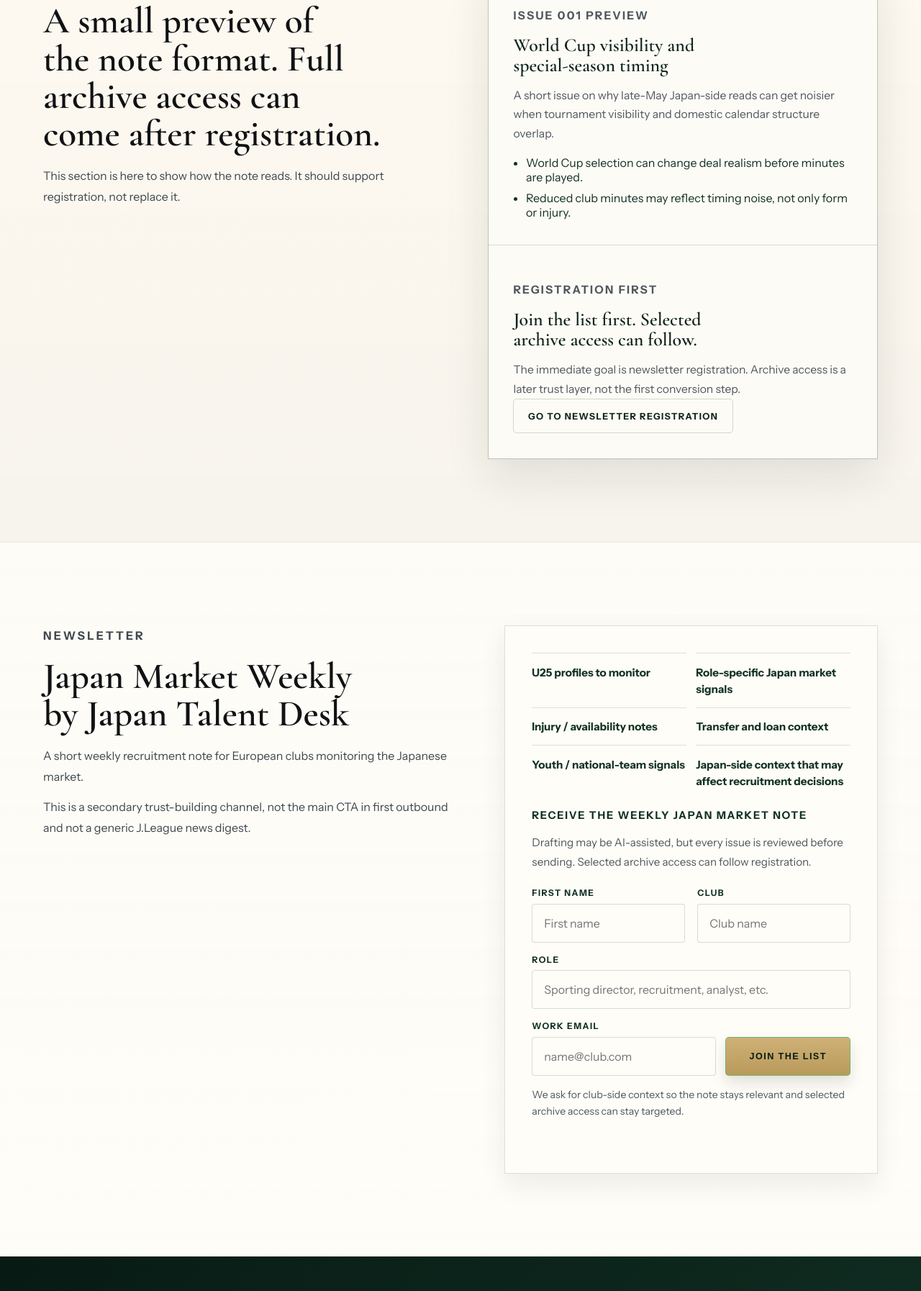
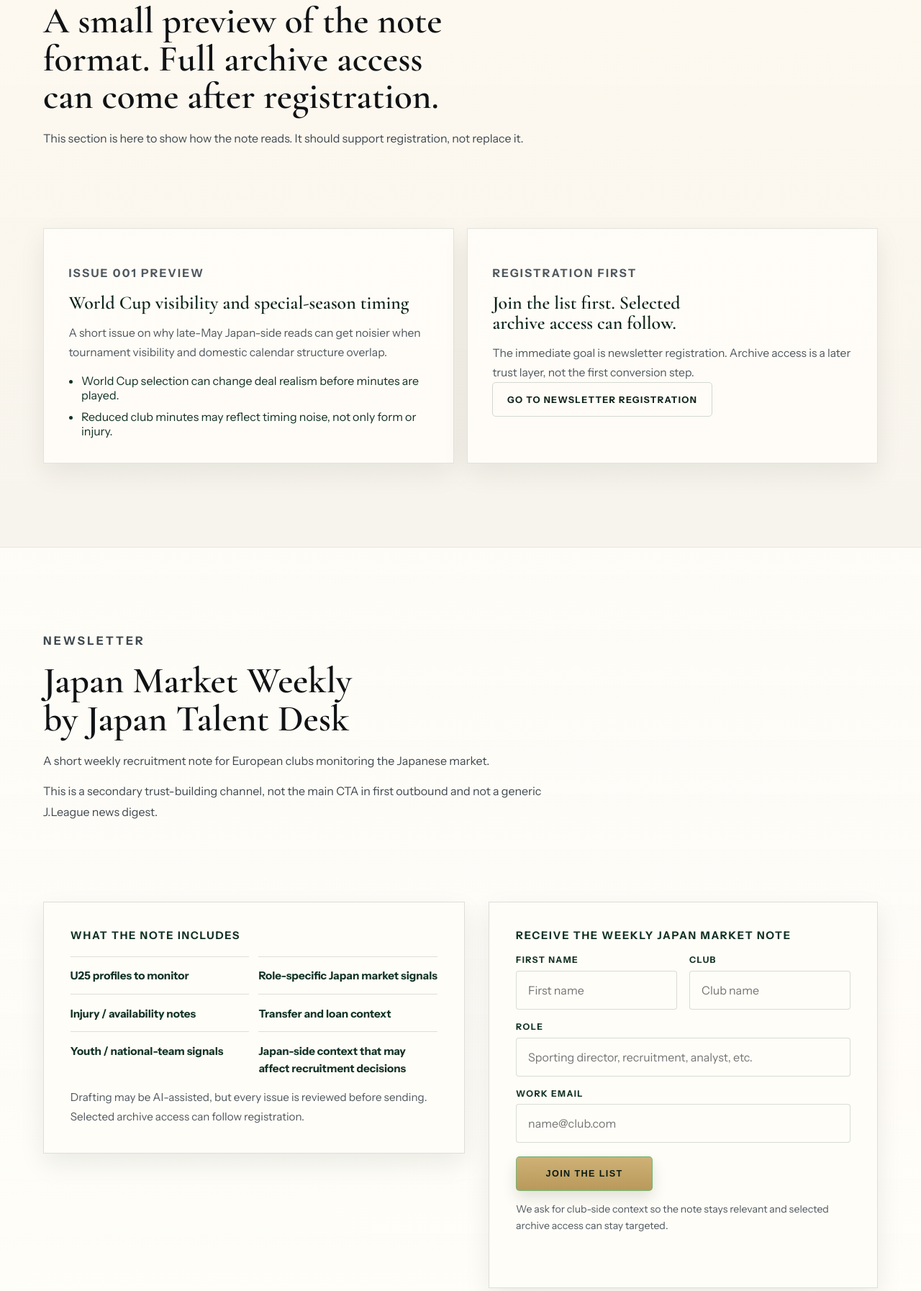
Before and after one commit to asfsei3/Japan-Talent-Desk, a website: page index.html in a window 1280 px wide. Shown: the part 3816-5610 px from the top of the page at 72% size. Drawn offline with nearby package versions, Linux system fonts and the light colour scheme.

Commit message:
Restructure archive and newsletter sections

```diff
--- a/index.html
+++ b/index.html
@@ -193,8 +193,8 @@
       </section>
 
       <section class="section archive-preview-section" id="archive-preview" aria-labelledby="archive-preview-title">
-        <div class="container archive-preview-layout">
-          <div class="section-heading compact">
+        <div class="container archive-preview-stack">
+          <div class="section-heading archive-section-heading">
             <p class="eyebrow">Selected Archive Preview</p>
             <h2 id="archive-preview-title">A small preview of the note format. Full archive access can come after registration.</h2>
             <p>
@@ -227,8 +227,8 @@
       </section>
 
       <section class="section newsletter-section" id="newsletter" aria-labelledby="newsletter-title">
-        <div class="container newsletter-layout">
-          <div class="section-heading compact">
+        <div class="container newsletter-stack">
+          <div class="section-heading newsletter-section-heading">
             <p class="eyebrow">Newsletter</p>
             <h2 id="newsletter-title">Japan Market Weekly by Japan Talent Desk</h2>
             <p>
@@ -240,6 +240,8 @@
             </p>
           </div>
           <div class="newsletter-panel">
+            <div class="newsletter-panel-copy">
+              <p class="newsletter-cta">What the note includes</p>
               <ul class="focus-list" aria-label="Japan Market Weekly content">
                 <li>U25 profiles to monitor</li>
                 <li>Role-specific Japan market signals</li>
@@ -248,11 +250,13 @@
                 <li>Youth / national-team signals</li>
                 <li>Japan-side context that may affect recruitment decisions</li>
               </ul>
-            <p class="newsletter-cta">Receive the weekly Japan market note</p>
               <p class="newsletter-note">
                 Drafting may be AI-assisted, but every issue is reviewed before
                 sending. Selected archive access can follow registration.
               </p>
+            </div>
+            <div class="newsletter-form-card">
+              <p class="newsletter-cta">Receive the weekly Japan market note</p>
               <form class="newsletter-form" id="newsletter-form" novalidate>
                 <div class="newsletter-form-grid">
                   <div class="newsletter-field">
@@ -298,7 +302,6 @@
                     <label class="newsletter-form-label" for="newsletter-email">
                       Work email
                     </label>
-                  <div class="newsletter-form-row">
                     <input
                       class="newsletter-form-input"
                       id="newsletter-email"
@@ -309,11 +312,12 @@
                       placeholder="name@club.com"
                       required
                     />
+                  </div>
+                </div>
+                <div class="newsletter-form-submit">
                   <button class="button button-primary newsletter-form-button" type="submit">
                     Join the List
                   </button>
-                  </div>
-                </div>
                 </div>
                 <div class="newsletter-honeypot" aria-hidden="true">
                   <label for="newsletter-website">Leave this blank</label>
@@ -324,6 +328,7 @@
                 </p>
                 <p class="newsletter-form-status" id="newsletter-form-status" aria-live="polite"></p>
               </form>
+            </div>
           </div>
         </div>
       </section>
--- a/styles.css
+++ b/styles.css
@@ -376,23 +376,27 @@ h1 {
   border-block: 1px solid rgba(20, 21, 18, 0.08);
 }
 
-.archive-preview-layout {
+.archive-preview-stack,
+.newsletter-stack {
   display: grid;
-  grid-template-columns: minmax(0, 0.92fr) minmax(360px, 0.9fr);
-  gap: clamp(1.5rem, 5vw, 4rem);
-  align-items: start;
+  gap: clamp(2rem, 4vw, 3rem);
+}
+
+.archive-section-heading,
+.newsletter-section-heading {
+  max-width: 760px;
 }
 
 .archive-preview-panel {
   display: grid;
-  gap: 1px;
-  border: 1px solid rgba(18, 50, 38, 0.14);
-  background: rgba(18, 50, 38, 0.14);
-  box-shadow: var(--shadow);
+  grid-template-columns: repeat(2, minmax(0, 1fr));
+  gap: 18px;
 }
 
 .archive-card {
   background: rgba(255, 253, 248, 0.95);
+  border: 1px solid rgba(18, 50, 38, 0.12);
+  box-shadow: var(--shadow-soft);
   padding: clamp(1.5rem, 2.8vw, 2.15rem);
 }
 
@@ -517,23 +521,24 @@ h1 {
   margin-top: 1.25rem;
 }
 
-.newsletter-layout {
+.newsletter-panel {
   display: grid;
-  grid-template-columns: minmax(0, 0.98fr) minmax(360px, 0.88fr);
-  gap: clamp(1.5rem, 5vw, 4rem);
+  grid-template-columns: minmax(0, 1.04fr) minmax(340px, 0.96fr);
+  gap: clamp(1.4rem, 3vw, 2.1rem);
   align-items: start;
 }
 
-.newsletter-panel {
+.newsletter-panel-copy,
+.newsletter-form-card {
   border: 1px solid var(--line);
   background: rgba(255, 253, 248, 0.94);
   box-shadow: var(--shadow-soft);
   padding: clamp(1.6rem, 2.9vw, 2.3rem);
 }
 
-.newsletter-panel .focus-list {
-  margin-top: 0;
-  margin-bottom: 1.65rem;
+.newsletter-panel-copy .focus-list {
+  margin-top: 1.25rem;
+  margin-bottom: 0;
 }
 
 .newsletter-cta {
@@ -545,7 +550,7 @@ h1 {
 }
 
 .newsletter-form {
-  margin-top: 1.35rem;
+  margin-top: 1.1rem;
 }
 
 .newsletter-form-grid {
@@ -572,12 +577,6 @@ h1 {
   text-transform: uppercase;
 }
 
-.newsletter-form-row {
-  display: grid;
-  grid-template-columns: minmax(0, 1fr) auto;
-  gap: 0.85rem;
-}
-
 .newsletter-form-input {
   min-height: 54px;
   width: 100%;
@@ -596,7 +595,11 @@ h1 {
 }
 
 .newsletter-form-button {
-  min-width: 174px;
+  min-width: 190px;
+}
+
+.newsletter-form-submit {
+  margin-top: 1.15rem;
 }
 
 .newsletter-form-button[disabled] {
@@ -840,10 +843,13 @@ h2 {
 
   .split,
   .founder-layout,
-  .newsletter-layout,
-  .archive-preview-layout,
   .archive-page-layout,
   .archive-access-layout {
+    grid-template-columns: 1fr;
+  }
+
+  .archive-preview-panel,
+  .newsletter-panel {
     grid-template-columns: 1fr;
   }
 
@@ -883,10 +889,6 @@ h2 {
 
   .button {
     width: 100%;
-  }
-
-  .newsletter-form-row {
-    grid-template-columns: 1fr;
   }
 
   .newsletter-form-grid {
```
Lines whose indentation alone changed are shown as unchanged.
